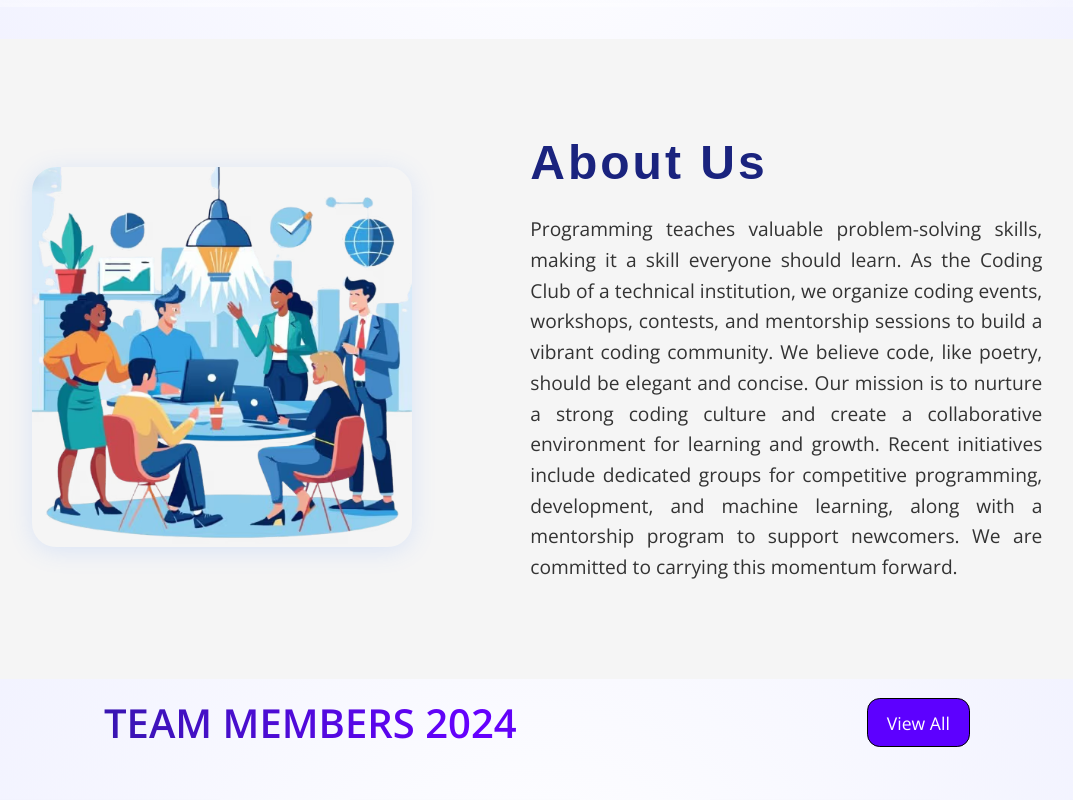
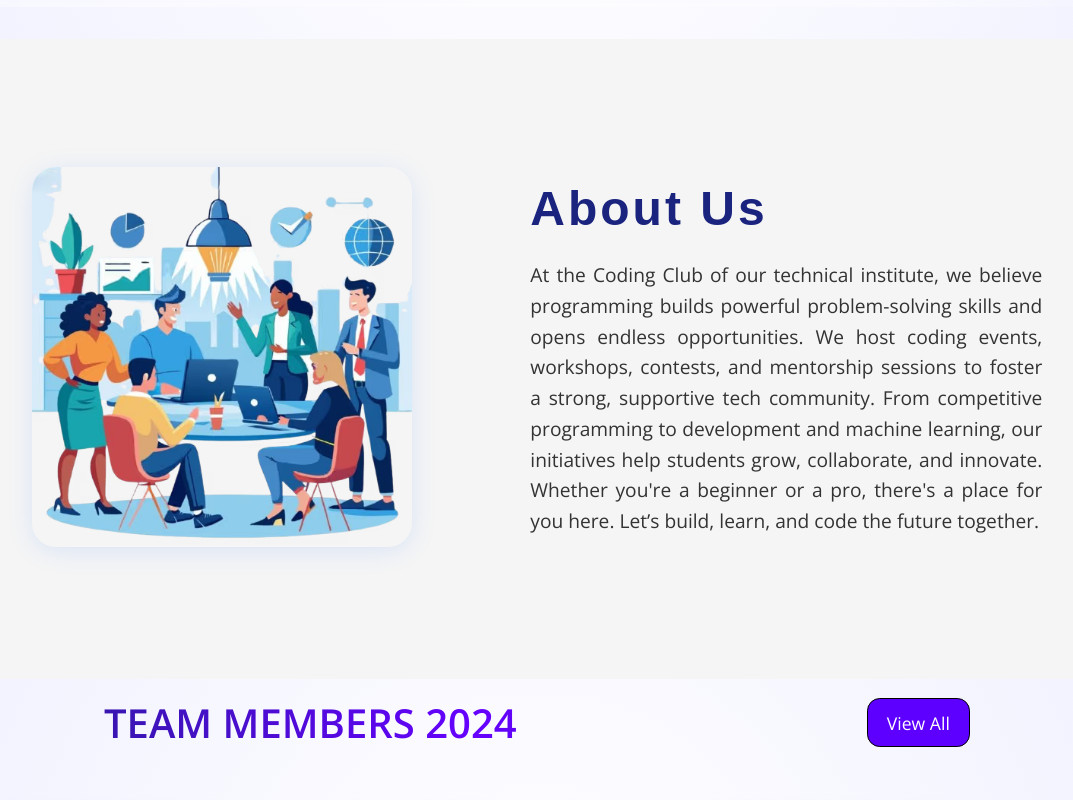
Before and after one commit to ssudem/CITK-Coding-Club, a React (Vite) app: page / in a window 1280 px wide. Shown: the part 1120-1920 px from the top of the page, without its empty margins (103-1176 px from the left). Built offline with nearby package versions, Linux system fonts and the light colour scheme; a web font is replaced by a local one.

Commit message:
36th commit

```diff
--- a/src/App.jsx
+++ b/src/App.jsx
@@ -28,11 +28,7 @@ function ScrollToTop() {
 function AOSsetup() {
   const timeout = setTimeout(() => {
     AOS.init({
-      once: false,
-      // Disable AOS on mobile device
-      // disable: function () {
-      //   return window.innerWidth < 600;
-      // },
+      once: true,
     });
   }, 200);
 
--- a/src/components/AboutUs/AboutUs.jsx
+++ b/src/components/AboutUs/AboutUs.jsx
@@ -1,4 +1,3 @@
-
 import "./aboutus.css";
 import { useNavigate } from "react-router-dom";
 
@@ -37,6 +36,7 @@ function AboutUs(props) {
           >
             About Us
           </h1>
+          {props.isTeam ? (
             <p
               data-aos="fade-left"
               data-aos-duration={!isMobileView ? "800" : "500"}
@@ -44,14 +44,30 @@ function AboutUs(props) {
               Programming teaches valuable problem-solving skills, making it a
               skill everyone should learn. As the Coding Club of a technical
               institution, we organize coding events, workshops, contests, and
-            mentorship sessions to build a vibrant coding community. We believe
-            code, like poetry, should be elegant and concise. Our mission is to
-            nurture a strong coding culture and create a collaborative
-            environment for learning and growth. Recent initiatives include
-            dedicated groups for competitive programming, development, and
-            machine learning, along with a mentorship program to support
-            newcomers. We are committed to carrying this momentum forward.
+              mentorship sessions to build a vibrant coding community. We
+              believe code, like poetry, should be elegant and concise. Our
+              mission is to nurture a strong coding culture and create a
+              collaborative environment for learning and growth. Recent
+              initiatives include dedicated groups for competitive programming,
+              development, and machine learning, along with a mentorship program
+              to support newcomers. We are committed to carrying this momentum
+              forward.
             </p>
+          ) : (
+            <p
+              data-aos="fade-left"
+              data-aos-duration={!isMobileView ? "800" : "500"}
+            >
+              At the Coding Club of our technical institute, we believe
+              programming builds powerful problem-solving skills and opens
+              endless opportunities. We host coding events, workshops, contests,
+              and mentorship sessions to foster a strong, supportive tech
+              community. From competitive programming to development and machine
+              learning, our initiatives help students grow, collaborate, and
+              innovate. Whether you're a beginner or a pro, there's a place for
+              you here. Let’s build, learn, and code the future together.
+            </p>
+          )}
           {props.isTeam ? (
             <button
               onClick={handleClick}
--- a/src/components/NavBar/navbar.css
+++ b/src/components/NavBar/navbar.css
@@ -152,16 +152,16 @@ nav > ul {
   }
 
   .nav-NavLinks > .Homelink > a {
-    animation: slideInNavLinksLeft 0.5s cubic-bezier(0, 0, 0, 0.98);
+    animation: slideInNavLinksTop 0.6s cubic-bezier(0, 0, 0, 0.98);
   }
   .nav-NavLinks > .aboutlink > a {
-    animation: slideInNavLinksRight 0.7s cubic-bezier(0, 0, 0, 0.98);
+    animation: slideInNavLinksTop 0.8s cubic-bezier(0, 0, 0, 0.98);
   }
   .nav-NavLinks > .teamlink > a {
-    animation: slideInNavLinksLeft 0.9s cubic-bezier(0, 0, 0, 0.98);
+    animation: slideInNavLinksTop 1s cubic-bezier(0, 0, 0, 0.98);
   }
   .nav-NavLinks > .eventslink > a {
-    animation: slideInNavLinksRight 1.1s cubic-bezier(0, 0, 0, 0.98);
+    animation: slideInNavLinksTop 1.2s cubic-bezier(0, 0, 0, 0.98);
   }
   .hem-menu {
     display: inline-block;
--- a/src/index.css
+++ b/src/index.css
@@ -63,23 +63,13 @@ footer {
   }
 }
 
-@keyframes slideInNavLinksLeft {
+@keyframes slideInNavLinksTop {
   from {
     opacity: 0;
-    transform: translateX(-50px);
+    transform: translateY(-50px);
   }
   to {
     opacity: 1;
-    transform: translateX(0);
+    transform: translateY(0);
   }
 }
-@keyframes slideInNavLinksRight {
-  from {
-    opacity: 0;
-    transform: translateX(50px);
-  }
-  to {
-    opacity: 1;
-    transform: translateX(0);
-  }
-}
```
Lines whose indentation alone changed are shown as unchanged.
